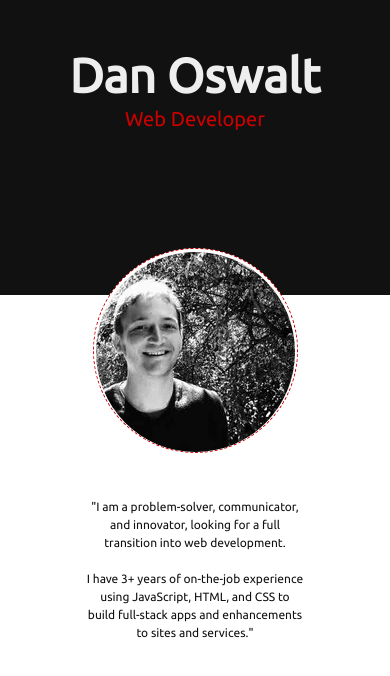
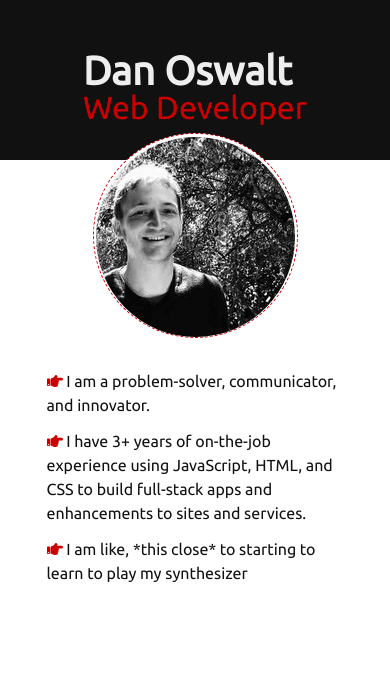
Before and after one commit to DanOswalt/portfolio, a Vue app: page / in a window 390 px wide. Shown: the top 676 px of the page. Built offline with nearby package versions, Linux system fonts and the light colour scheme.

Commit message:
responsive header changes

```diff
--- a/src/components/Foot.vue
+++ b/src/components/Foot.vue
@@ -12,5 +12,4 @@ export default {
 
 <!-- Add "scoped" attribute to limit CSS to this component only -->
 <style scoped>
-
 </style>
--- a/src/components/Head.vue
+++ b/src/components/Head.vue
@@ -1,34 +1,32 @@
 <template>
-  <section class="Head">
+  <section class="head">
     <div class="hero is-bold">
       <div class="hero-body">
-        <div class="container">
-          <h1 class="title is-size-1">
+        <div class="titles container">
+          <div class="title is-size-2-mobile is-size-1">
             Dan Oswalt
-          </h1>
-          <h2 class="subtitle">
+          </div>
+          &nbsp&nbsp&nbsp
+          <div class="subtitle is-size-3-mobile is-size-2">
             Web Developer
-          </h2>
+          </div>
         </div>
       </div>
     </div>
-    <div class="under-head container">
+    <div class="hero-bottom container">
       <div class="tile is-ancestor">
-        <div class="tile">
-          <div class="profile-pic-container">
+        <div class="tile is-5">
+          <div class="profile-pic-outer-circle">
             <img alt="Picture of Dan Oswalt"
             src="../assets/me.jpeg"
             class="profile-pic"/>
           </div>
         </div>
-        <div class="tile">
-          <div class="summary-statement is-size-7">
-            <p>
-              "I am a problem-solver, communicator, and innovator, looking for a full transition into web development.
-            </p>
-            <br>
-            <p>
-              I have 3+ years of on-the-job experience using JavaScript, HTML, and CSS to build full-stack apps and enhancements to sites and services."
+        <div class="tile is-7">
+          <div class="summary-statement is-size-6 is-size-7-tablet">
+            <p class="summary-point" v-for="(point, index) in summaryPoints" :key="index">
+              <i class="summary-icon fas fa-hand-point-right"></i>
+              {{ point }}
             </p>
           </div>
         </div>
@@ -39,7 +37,16 @@
 
 <script>
 export default {
-  name: "Head"
+  name: "Head",
+  data () {
+    return {
+      summaryPoints: [
+        `I am a problem-solver, communicator, and innovator.`,
+        `I have ${ new Date().getFullYear() - 2015 }+ years of on-the-job experience using JavaScript, HTML, and CSS to build full-stack apps and enhancements to sites and services.`,
+        `I am like, *this close* to starting to learn to play my synthesizer`
+      ]
+    }
+  }
 };
 </script>
 
@@ -47,33 +54,46 @@ export default {
 <style scoped>
 .hero {
   background: #111;
-  height: 35vh;
+  height: 10em;
 }
 .title {
+  display: inline-block;
+  padding: 0;
+  margin-bottom: 0.2em;
   color: #eee;
 }
 .subtitle {
+  display: inline-block;
+  padding: 0;
   color: #cc0000;
 }
-.under-head {
-  width: 50%;
+.hero-bottom {
+  width: 70%;
 }
-.profile-pic-container {
+.profile-pic-outer-circle {
   display: inline-block;
   background-color: white;
-  margin-top: -35px;
+  margin: -15px auto;
   height: 205px;
   width: 205px;
   border-radius: 100%;
   border: dashed #cc0000 1px;
 }
 .profile-pic {
+  display: block;
   max-width: 200px;
-  margin-top: 2.5px;
   border-radius: 100%;
+  margin: 2.5px;
 }
 .summary-statement {
   color: #111;
   margin-top: 40px;
+  text-align: left;
+}
+.summary-point {
+  margin-bottom: 0.75em;
+}
+.summary-icon {
+  color: #cc0000;
 }
 </style>
--- a/src/views/Home.vue
+++ b/src/views/Home.vue
@@ -9,7 +9,6 @@
 // @ is an alias to /src
 import Head from "@/components/Head.vue";
 import Foot from "@/components/Foot.vue";
-
 
 export default {
   name: "home",
```
